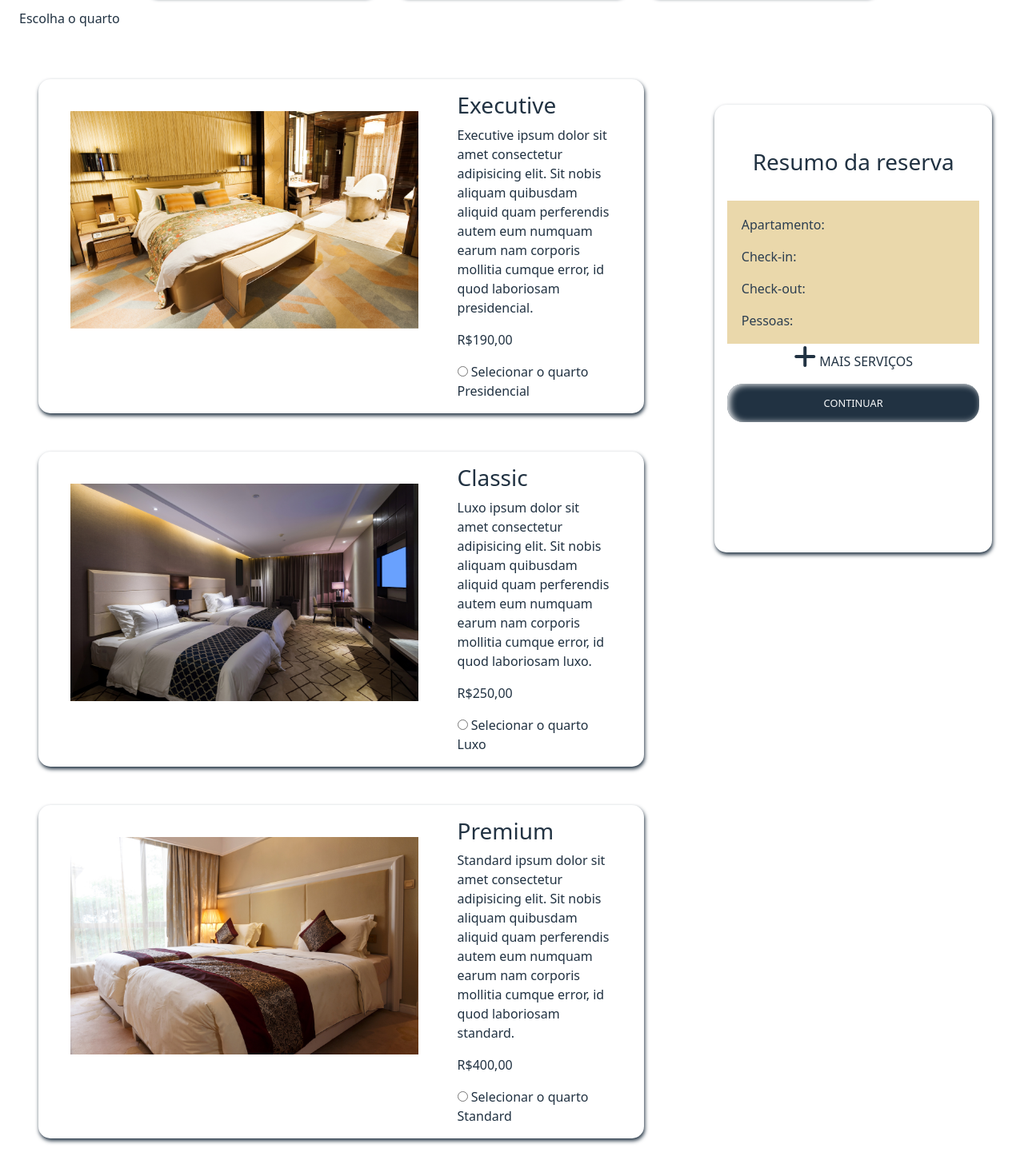
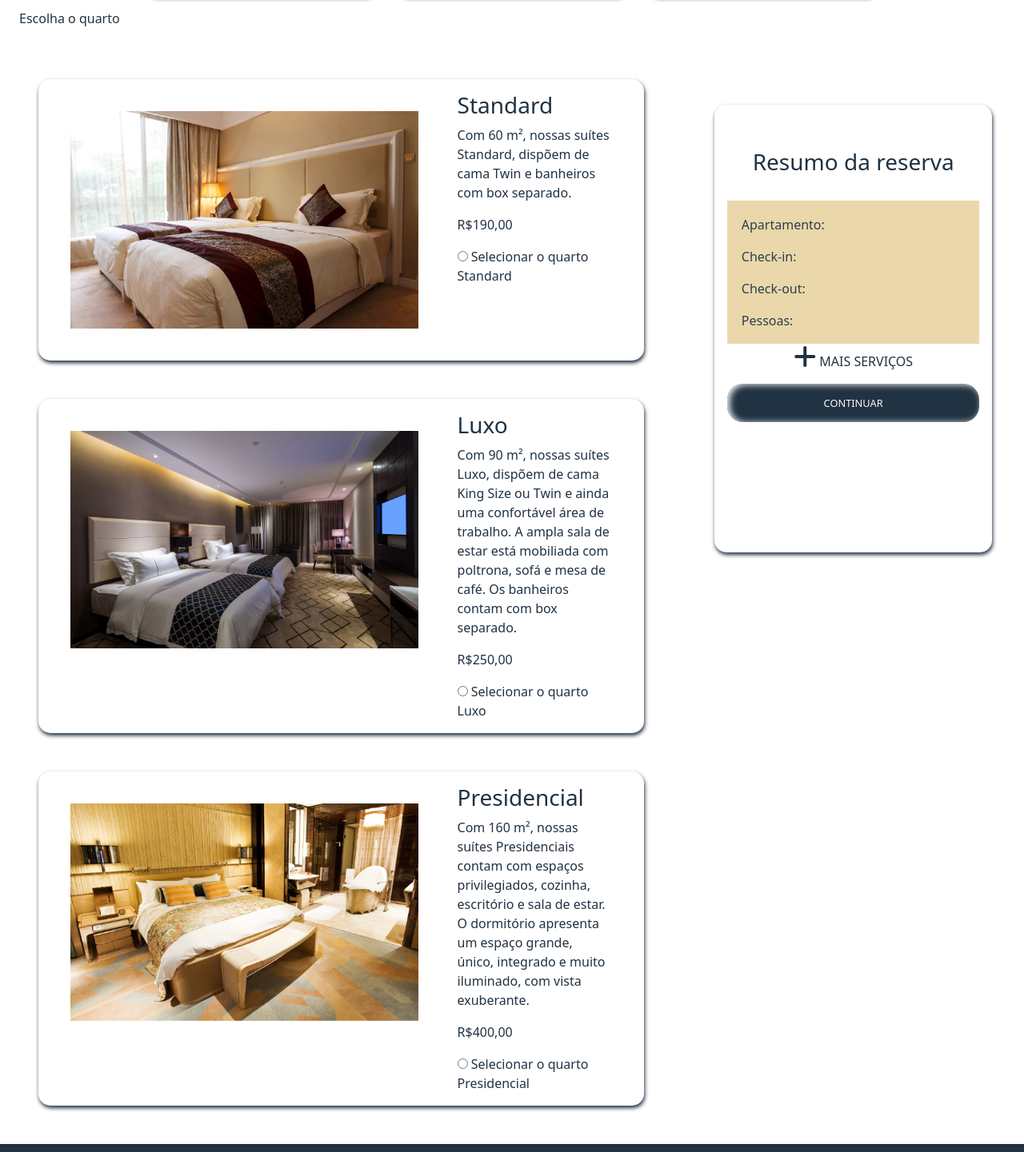
Before and after one commit to Davidferreirajesus/hotel-management-vue, a Vue app: page /reservas in a window 1280 px wide. Shown: the part 519-1960 px from the top of the page at 80% size. Built offline with nearby package versions, Linux system fonts and the light colour scheme; a web font is replaced by a local one.

Commit message:
correação de nomes das acomodações e em todas as páginas e descrição

```diff
--- a/src/views/AcomodacoesView.vue
+++ b/src/views/AcomodacoesView.vue
@@ -6,14 +6,14 @@
       </div>
 
       <div class="p-top" >
-        <h3 class="h3-primario">Quartos Presidenciais:</h3>
+        <h3 class="h3-primario">Quartos Standard:</h3>
       </div>
       <div class="acomodacoes acomodacoes--presidencial">
-        <router-link to="/reservas"><AcomodacaoCard id="1"/></router-link>
-        <router-link to="/reservas"><AcomodacaoCard id="2"/></router-link>
-        <router-link to="/reservas"><AcomodacaoCard id="3"/></router-link>
+        <router-link to="/reservas"><AcomodacaoCard id="7"/></router-link>
+        <router-link to="/reservas"><AcomodacaoCard id="8"/></router-link>
+        <router-link to="/reservas"><AcomodacaoCard id="9"/></router-link>
         <div class="p-top">
-            <p class="p-primario">Com 80 m², nossas suítes Luxo, dispõem de cama King Size ou Twin e ainda uma confortável área de trabalho. A ampla sala de estar está mobiliada com poltrona, sofá e mesa de café. Os banheiros contam com box separado.</p>
+            <p class="p-primario">Com 60 m², nossas suítes Standard, dispõem de cama Twin e banheiros com box separado.</p>
         </div>
 
       </div>
@@ -26,20 +26,22 @@
         <router-link to="/reservas"><AcomodacaoCard id="5"/></router-link>
         <router-link to="/reservas"><AcomodacaoCard id="6"/></router-link>
         <div class="p-top">
-            <p class="p-primario">Com 160 m², nossas suítes Presidenciais contam com espaços privilegiados, cozinha, escritório e sala de estar. O dormitório apresenta um espaço grande, único, integrado e muito iluminado, com vista exuberante. Além disso, dispõe de banheiro com uma espaçosa jacuzzi, chuveiro “rain shower” duplo e sauna. Os hóspedes da suíte têm direito a massagens no nosso Spa e podem contar com serviço de concierge e mordomo 24 horas por dia.</p>
+            <p class="p-primario">Com 90 m², nossas suítes Luxo, dispõem de cama King Size ou Twin e ainda uma confortável área de trabalho. A ampla sala de estar está mobiliada com poltrona, sofá e mesa de café. Os banheiros contam com box separado.</p>
         </div>
 
       </div>
 
       <div class="p-top">
-        <h3 class="h3-primario">Quartos Standard:</h3>
+        <h3 class="h3-primario">Quartos Presidenciais:</h3>
       </div>
       <div class="acomodacoes acomodacoes--standard">
-        <router-link to="/reservas"><AcomodacaoCard id="7" /></router-link>
-        <router-link to="/reservas"><AcomodacaoCard id="8"/></router-link>
-        <router-link to="/reservas"><AcomodacaoCard id="9"/></router-link>
+        <router-link to="/reservas"><AcomodacaoCard id="1" /></router-link>
+        <router-link to="/reservas"><AcomodacaoCard id="2"/></router-link>
+        <router-link to="/reservas"><AcomodacaoCard id="3"/></router-link>
         <div class="p-top">
-            <p class="p-primario">Com 80 m², nossas suítes Luxo, dispõem de cama King Size ou Twin e ainda uma confortável área de trabalho. A ampla sala de estar está mobiliada com poltrona, sofá e mesa de café. Os banheiros contam com box separado.</p>
+            <p class="p-primario">Com 160 m², nossas suítes Presidenciais contam com espaços privilegiados, cozinha, escritório e sala de estar. O dormitório apresenta um espaço grande, único, integrado e muito iluminado, com vista exuberante. Além disso, dispõe de
+            banheiro com uma espaçosa jacuzzi, chuveiro “rain shower” duplo e sauna. Os hóspedes da suíte têm direito a massagens no
+            nosso Spa e podem contar com serviço de concierge e mordomo 24 horas por dia.</p>
         </div>
 
       </div>
--- a/src/views/ReservasView.vue
+++ b/src/views/ReservasView.vue
@@ -18,17 +18,15 @@
                 <section class="display-grid">
                     <article class=" ">
                         <div class="display-grid borda-padrao">
-                            <img class="imagem-padrao" src="@/assets/images/acomodacoes/acomodacoes-presidencial-1.png" alt="">
+                            <img class="imagem-padrao" src="@/assets/images/acomodacoes/acomodacoes-standard-1.png" alt="">
                             <div class=" ">
-                                <h3 class="h3-primario">Executive</h3>
-                                <p class="p-primario">Executive ipsum dolor sit amet consectetur adipisicing elit. Sit
-                                    nobis aliquam quibusdam aliquid quam perferendis autem eum numquam earum nam
-                                    corporis mollitia cumque error, id quod laboriosam presidencial.</p>
+                                <h3 class="h3-primario">Standard</h3>
+                                <p class="p-primario">Com 60 m², nossas suítes Standard, dispõem de cama Twin e banheiros com box separado.</p>
                                 <p class="p-primario">R$190,00</p>
                                 <div class="p-primario">
-                                    <label for="executive"> <input v-on:click="choiceApt('Executive')" class="radioRoomChoice" type="radio"
-                                            name="roomChoice" id="executive" value="executive" required><span>
-                                            Selecionar o quarto Presidencial</span></label>
+                                    <label for="standard"> <input v-on:click="choiceApt('Standard')" class="radioRoomChoice" type="radio"
+                                            name="roomChoice" id="standard" value="standard" required><span>
+                                            Selecionar o quarto Standard</span></label>
                                 </div>
 
                             </div>
@@ -36,37 +34,35 @@
                         <div class="display-grid borda-padrao">
                             <img class="imagem-padrao" src="@/assets/images/acomodacoes/acomodacoes-luxo-1.png" alt="">
                             <div>
-                                <h3 class="h3-primario">Classic</h3>
-                                <p class="p-primario">Luxo ipsum dolor sit amet consectetur adipisicing elit. Sit nobis
-                                    aliquam quibusdam aliquid quam perferendis autem eum numquam earum nam corporis
-                                    mollitia cumque error, id quod laboriosam luxo.</p>
+                                <h3 class="h3-primario">Luxo</h3>
+                                <p class="p-primario">Com 90 m², nossas suítes Luxo, dispõem de cama King Size ou Twin e ainda uma confortável área de trabalho. A ampla sala
+                                de estar está mobiliada com poltrona, sofá e mesa de café. Os banheiros contam com box separado.</p>
                                 <p class="p-primario">
                                     R$250,00
                                 </p>
 
                                 <div class="p-primario">
-                                    <label for="classic"> <input v-on:click="choiceApt('Classic')" class="radioRoomChoice" type="radio" name="roomChoice"
-                                            id="classic" value="classic" required><span> Selecionar o quarto
+                                    <label for="luxo"> <input v-on:click="choiceApt('Luxo')" class="radioRoomChoice" type="radio" name="roomChoice"
+                                            id="luxo" value="luxo" required><span> Selecionar o quarto
                                             Luxo</span></label>
                                 </div>
 
                             </div>
                         </div>
                         <div class="display-grid borda-padrao">
-                            <img class="imagem-padrao" src="@/assets/images/acomodacoes/acomodacoes-standard-1.png" alt="">
+                            <img class="imagem-padrao" src="@/assets/images/acomodacoes/acomodacoes-presidencial-1.png" alt="">
                             <div>
-                                <h3 class="h3-primario">Premium</h3>
-                                <p class="p-primario">Standard ipsum dolor sit amet consectetur adipisicing elit. Sit
-                                    nobis aliquam quibusdam aliquid quam perferendis autem eum numquam earum nam
-                                    corporis mollitia cumque error, id quod laboriosam standard.
+                                <h3 class="h3-primario">Presidencial</h3>
+                                <p class="p-primario">Com 160 m², nossas suítes Presidenciais contam com espaços privilegiados, cozinha, escritório e sala de estar. O
+                                dormitório apresenta um espaço grande, único, integrado e muito iluminado, com vista exuberante.
                                 </p>
                                 <p class="p-primario">
                                     R$400,00
                                 </p>
                                 <div class="p-primario">
-                                    <label for="premium"> <input v-on:click="choiceApt('Premium')" class="radioRoomChoice" type="radio" name="roomChoice"
-                                            id="premium" value="premium" required><span> Selecionar o quarto
-                                            Standard</span></label>
+                                    <label for="presidencial"> <input v-on:click="choiceApt('Presidencial')" class="radioRoomChoice" type="radio" name="roomChoice"
+                                            id="presidencial" value="presidencial" required><span> Selecionar o quarto
+                                            Presidencial</span></label>
                                 </div>
                             </div>
                         </div>
@@ -120,22 +116,22 @@ export default {
             qtdPessoas: localStorage.getItem('qtdPessoas'),
             quartos: [
                 {
-                    nome: "executive",
+                    nome: "standard",
                     valor: 190,
                     descricao:
-                    "Descrição EXECUTIVE Standard ipsum dolor sit amet consectetur adipisicing elit. Sit nobis aliquam quibusdam aliquid quam perferendis autem eum numquam earum nam corporis mollitia cumque error, id quod laboriosam standard.",
+                    "Com 60 m², nossas suítes Standard, dispõem de cama Twin e banheiros com box separado.",
                 },
                 {
-                    nome: "classic",
+                    nome: "luxo",
                     valor: 250,
                     descricao:
-                    "Descrição CLASSIC Standard ipsum dolor sit amet consectetur adipisicing elit. Sit nobis aliquam quibusdam aliquid quam perferendis autem eum numquam earum nam corporis mollitia cumque error, id quod laboriosam standard.",
+                    "Com 90 m², nossas suítes Luxo, dispõem de cama King Size ou Twin e ainda uma confortável área de trabalho. A ampla sala de estar está mobiliada com poltrona, sofá e mesa de café. Os banheiros contam com box separado.",
                 },
                 {
-                    nome: "premium",
+                    nome: "presidencial",
                     valor: 400,
                     descricao:
-                    "Descrição PREMIUM Standard ipsum dolor sit amet consectetur adipisicing elit. Sit nobis aliquam quibusdam aliquid quam perferendis autem eum numquam earum nam corporis mollitia cumque error, id quod laboriosam standard.",
+                        "Com 160 m², nossas suítes Presidenciais contam com espaços privilegiados, cozinha, escritório e sala de estar. O dormitório apresenta um espaço grande, único, integrado e muito iluminado, com vista exuberante.",
                 },
             ],
             servicosAdicionais: [
@@ -213,12 +209,12 @@ export default {
             })
 
             switch (document.querySelector("#bookingApt").innerText) {
-                case "Classic":
+                case "Luxo":
                 document.querySelector("#bookingValor_modal").innerText = `R$ ${(
                     (this.quartos[1]["valor"] * this.qtdAtual) + parseInt(localStorage.getItem("valorTServicos"))
                 ).toFixed(2)}`;
                 break;
-                case "Premium":
+                case "presidencial":
                 document.querySelector("#bookingValor_modal").innerText = `R$ ${(
                     (this.quartos[2]["valor"] * this.qtdAtual + parseInt(localStorage.getItem("valorTServicos")))
                 ).toFixed(2)}`;
@@ -277,7 +273,7 @@ export default {
                         `R$ ${parseInt(localStorage.getItem("valorTServicos")).toFixed(2)}`;
 
                     switch (localStorage.getItem("quarto")) {
-                        case "Classic":
+                        case "Luxo":
                             document.querySelector("#modal-quarto p:nth-of-type(1)").innerText =
                             this.quartos[1]["descricao"];
                             document.querySelector(
@@ -289,7 +285,7 @@ export default {
                             (this.quartos[1]["valor"] * this.qtdPessoas) + parseInt(localStorage.getItem("valorTServicos"))
                             ).toFixed(2)}`;
                             break;
-                        case "Premium":
+                        case "Presidencial":
                             document.querySelector("#modal-quarto p:nth-of-type(1)").innerText =
                             this.quartos[2]["descricao"];
                             document.querySelector(
@@ -365,26 +361,26 @@ export default {
 
         if (localStorage.getItem("quarto")) {
             switch (localStorage.getItem("quarto")) {
-                case "Classic":
-                    document.querySelector("#bookingApt").innerText = "Classic";
+                case "Luxo":
+                    document.querySelector("#bookingApt").innerText = "Luxo";
                     document.querySelector("#bookingValor_modal").innerText = `R$ ${(
                         (this.quartos[1]["valor"] * this.qtdPessoas) + parseInt(localStorage.getItem("valorTServicos"))
                     ).toFixed(2)}`;
-                    document.querySelector("#classic").checked = true;
+                    document.querySelector("#luxo").checked = true;
                     break;
-                case "Premium":
-                    document.querySelector("#bookingApt").innerText = "Premium";
+                case "Presidencial":
+                    document.querySelector("#bookingApt").innerText = "Presidencial";
                     document.querySelector("#bookingValor_modal").innerText = `R$ ${(
                         (this.quartos[2]["valor"] * this.qtdPessoas) + parseInt(localStorage.getItem("valorTServicos"))
                     ).toFixed(2)}`;
-                    document.querySelector("#premium").checked = true;
+                    document.querySelector("#presidencial").checked = true;
                     break;
                 default:
-                    document.querySelector("#bookingApt").innerText = "Executive";
+                    document.querySelector("#bookingApt").innerText = "Standard";
                     document.querySelector("#bookingValor_modal").innerText = `R$ ${(
                         (this.quartos[0]["valor"] * this.qtdPessoas) + parseInt(localStorage.getItem("valorTServicos"))
                     ).toFixed(2)}`;
-                    document.querySelector("#executive").checked = true;
+                    document.querySelector("#standard").checked = true;
                     break;
             }
         }
```
Also changed, not shown: src/assets/images/acomodacoes/acomodacoes-standard-2.png.
